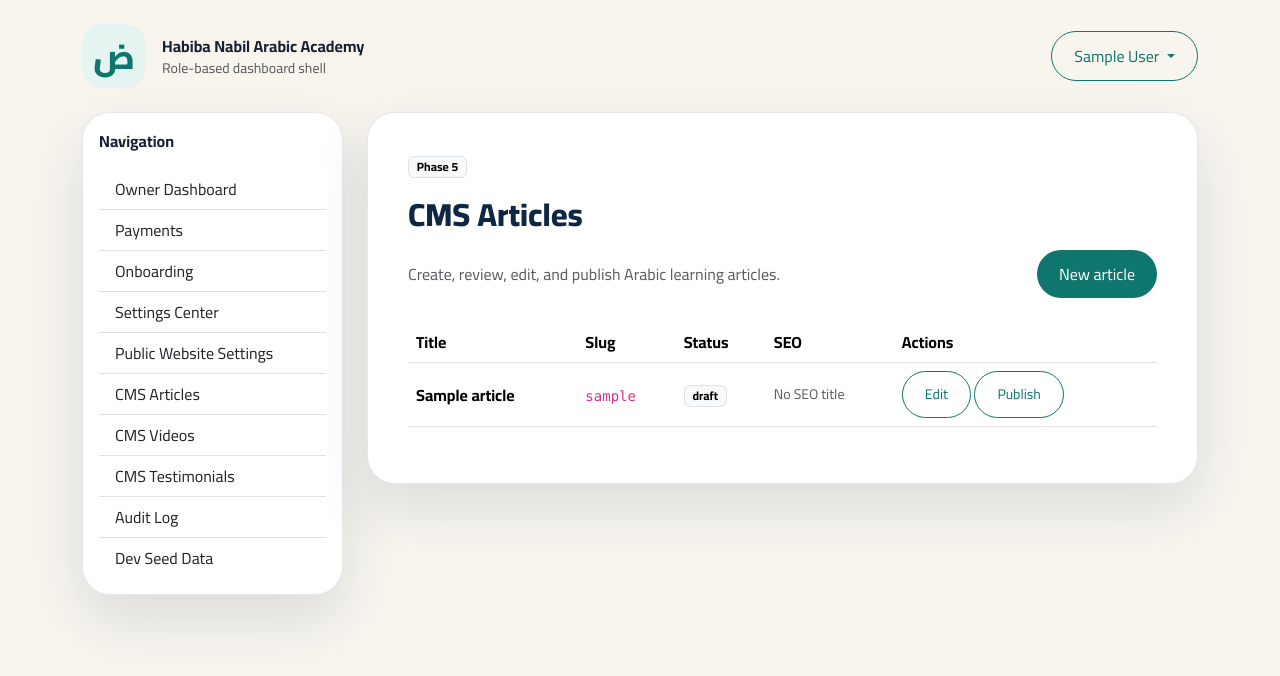
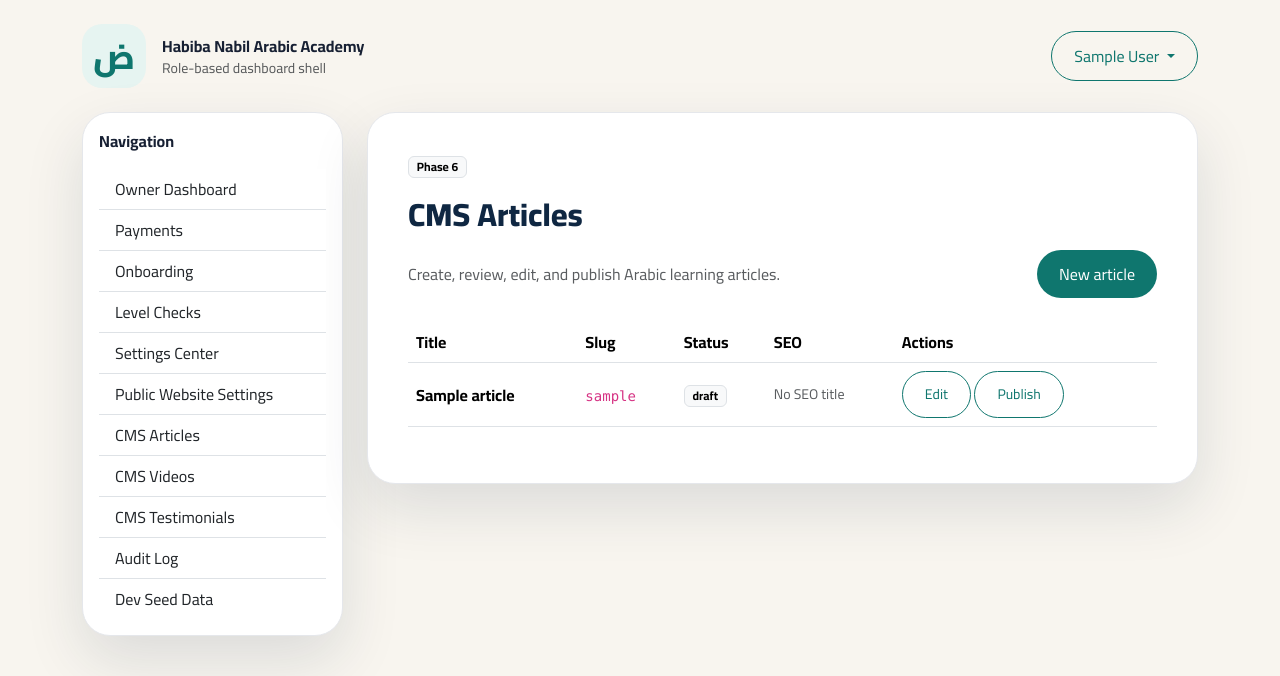
Before and after one commit to abdulrahmanal-saeed/classlink, a PHP site: page /public/owner/cms/articles/index.php in a window 1280 px wide. Shown: the top 676 px of the page. Run offline with PHP 8.4, Linux system fonts and the light colour scheme; the visitor is signed in with stand-in values (Sample User, id 1); tables that the repository leaves empty hold one stand-in row (values such as "Sample post").

Commit message:
Phase 6: add level checks link to owner dashboard shell

```diff
--- a/web/components/layout/dashboard_shell.php
+++ b/web/components/layout/dashboard_shell.php
@@ -17,6 +17,7 @@ function render_dashboard_shell(array $user, string $title, string $content): vo
             ['/owner/dashboard', 'Owner Dashboard', 'لوحة المالك'],
             ['/owner/payments', 'Payments', 'المدفوعات'],
             ['/owner/onboarding', 'Onboarding', 'المتابعة بعد الدفع'],
+            ['/owner/level-checks', 'Level Checks', 'اختبارات المستوى'],
             ['/owner/settings', 'Settings Center', 'مركز الإعدادات'],
             ['/owner/settings/public-website', 'Public Website Settings', 'إعدادات الموقع العام'],
             ['/owner/cms/articles', 'CMS Articles', 'إدارة المقالات'],
@@ -91,7 +92,7 @@ function render_dashboard_shell(array $user, string $title, string $content): vo
           </aside>
           <main class="col-lg-9">
             <div class="foundation-card">
-              <div class="badge text-bg-light border mb-3">Phase 5</div>
+              <div class="badge text-bg-light border mb-3">Phase 6</div>
               <h1 class="hero-title h2 mb-3"><?= htmlspecialchars($title, ENT_QUOTES, 'UTF-8') ?></h1>
               <?= $content ?>
             </div>
```
